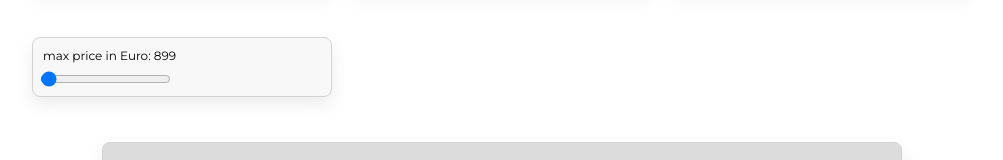
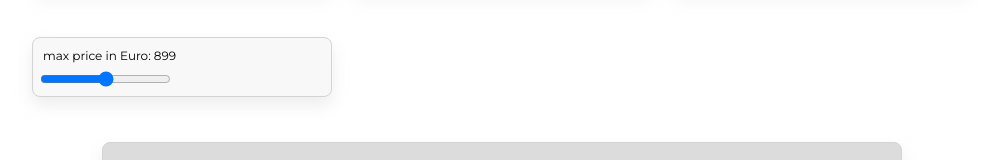
Before and after one commit to DirkCoding/Vst-Search, a React (Create React App) app: page / in a window 1280 px wide. Shown: the part 211-371 px from the top of the page, without its empty margins (138-1141 px from the left). Built offline with nearby package versions, Linux system fonts and the light colour scheme.

Commit message:
Add functioning price slider with correct slider positions

```diff
--- a/src/components/App.js
+++ b/src/components/App.js
@@ -69,6 +69,7 @@ class App extends Component {
         searchChangeManu={this.onSearchChangeManu}
         searchChangeLib={this.onSearchChangeLib}
         sliderChange={this.sliderChange}
+        sliderValue={this.sliderValue}
         onInputChange={this.onInputChange}
       />
     )
--- a/src/components/Dropdowns.js
+++ b/src/components/Dropdowns.js
@@ -31,7 +31,11 @@ export class Dropdowns extends Component {
         <DropdownInstruments searchChange={searchChange} />
         <DropdownManufacturer searchChangeManu={searchChangeManu} />
         <DropdownLibrary searchChangeLib={searchChangeLib} />
-        <Priceslider sliderChange={sliderChange} priceLimit={priceLimit} />
+        <Priceslider
+          sliderChange={sliderChange}
+          priceLimit={priceLimit}
+          sliderValue={this.props.sliderValue}
+        />
       </DropdownWrapper>
     )
   }
--- a/src/components/Priceslider.js
+++ b/src/components/Priceslider.js
@@ -28,12 +28,18 @@ const Eurobox = styled.section`
 
 class Priceslider extends Component {
   render() {
-    const { sliderChange, priceLimit } = this.props
+    const { sliderChange, priceLimit, sliderValue } = this.props
 
     return (
       <SliderWrapper>
         <Eurobox> max price in Euro: {priceLimit}</Eurobox>
-        <Slider onChange={sliderChange} type="range" min="349" max="1000" />
+        <Slider
+          onChange={sliderChange}
+          value={sliderValue}
+          type="range"
+          min="349"
+          max="1000"
+        />
       </SliderWrapper>
     )
   }
```
